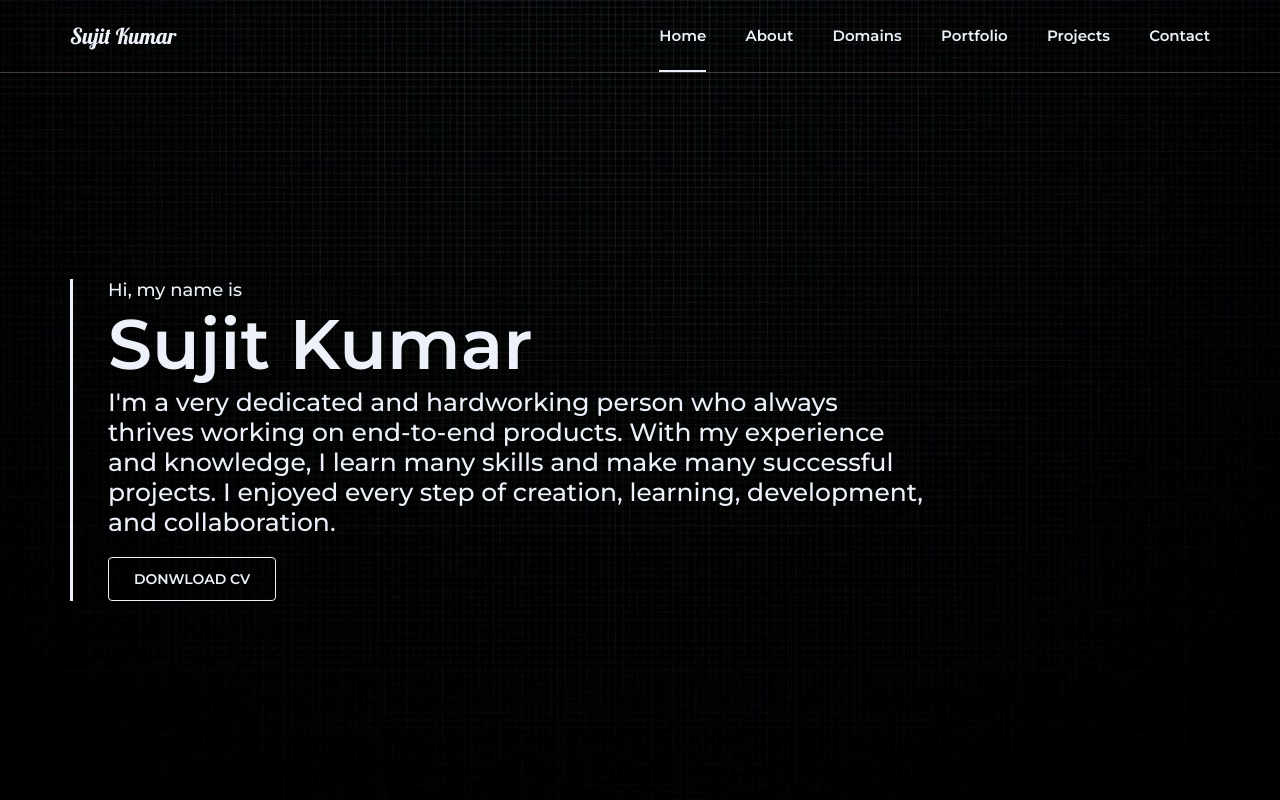
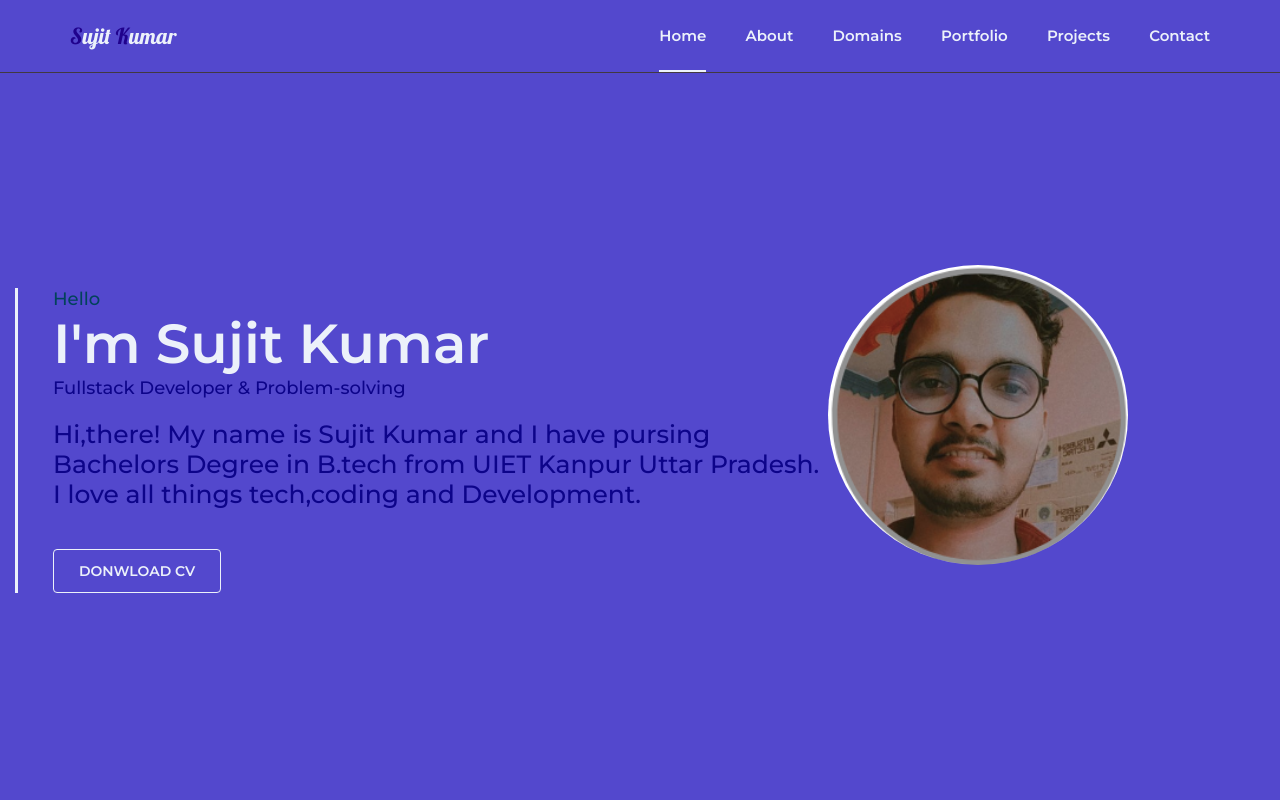
Before and after one commit to Sujitmaurya123/Sujitkumar_portfolio, a plain HTML site: page index.html in a window 1280 px wide. Shown: the top 800 px of the page. Drawn offline with Linux system fonts and the light colour scheme.

Commit message:
adding some feature

```diff
--- a/css/header.css
+++ b/css/header.css
@@ -98,7 +98,7 @@ header .row {
 }
 
 .fixed .navbar ul li a::before {
-  background-color: #5f88e0;
+  background-color: #031c54;
 }
 
 .navbar ul li a:hover::before {
@@ -110,3 +110,7 @@ header .row {
   width: 100%;
   left: 0;
 }
+
+.logoText{
+  color: #20028d;
+}
--- a/css/home.css
+++ b/css/home.css
@@ -1,6 +1,7 @@
 .home {
   min-height: 100vh;
-  background-image: url("../img/Tech3.jpg");
+  /* background-image: url("../img/Tech3.jpg"); */
+  background-color: #5348cd;
   background-size: cover;
   background-position: center;
   padding: 15px;
@@ -16,17 +17,26 @@
   flex: 0 0 100%;
   max-width: 100%;
 }
-
+.home-heading{
+  color: #02425a;
+}
+#home-headertext{
+  color: #0d048a;
+}
+#home-headertext-2{
+  margin:20px 0;
+  color: #0d048a;
+}
 .block {
   flex: 0 0 75%;
-  max-width: 75%;
+  max-width: 65%;
   color: rgb(236, 241, 250);
   padding-left: 35px;
   border-left: 3px solid rgb(236, 241, 250);
   margin-top: 50px;
 }
 .block h1 {
-  font-size: 70px;
+  font-size: 55px;
   font-weight: 600;
   margin: 0;
   padding: 0;
@@ -48,7 +58,7 @@
 }
 .cv-btn a {
   font-size: 14px;
-  color: rgb(97, 141, 224);
+  color: rgb(11, 14, 18);
   background-color: transparent;
   border: 1px solid rgb(236, 241, 250);
   border-radius: 4px;
@@ -60,6 +70,17 @@
   transition: all 0.5s ease;
 }
 .cv-btn a:hover {
-  background-color: #6057da;
+  background-color: #0c0b0f;
   color: #3223d6;
 }
+
+.img-box{
+  width: 300px;
+  height: 300px;
+  background-image: url("/img/Un.png");
+background-position: center;
+  background-repeat: no-repeat;
+  background-size: 100% 100%;
+  border-radius: 50% 50%;
+
+}
--- a/index.html
+++ b/index.html
@@ -5,8 +5,8 @@
       <meta name="viewport" content="width=device-width, initial-scale=1.0" />
       <meta name="keywords" content="HTML, CSS, JavaScript">
       <meta name="description"
-         content="A clean, beautiful and responsive portfolio template for Developers! using only Html, CSS, and JavaScript">
-      <meta name="author" content="Puskar Adhikari">
+         content=" ">
+      <meta name="author" content="Sujit Kumar">
       <title>Sujit Portfolio</title>
       <link href="./css/header.css" rel="stylesheet" />
       <link href="./css/main.css" rel="stylesheet" />
@@ -25,7 +25,7 @@
          <div class="container">
             <div class="row">
                <div class="brand-name">
-                  <a href="/" class="logo">Sujit Kumar</a>
+                  <a href="/" class="logo"> <span class="logoText">S</span>ujit <span class="logoText">K</span>umar</a>
                </div>
                <div class="hamburger">
                   <i class="fa fa-bars"></i>
@@ -44,19 +44,25 @@
          </div>
       </header>
       <section class="home" id="home">
-         <div class="container">
+         <div class="container-2">
             <div class="row full-screen">
                <div class="home-content">
                   <div class="block">
-                     <h6>Hi, my name is</h6>
-                     <h1>Sujit Kumar</h1>
-                     <h3> I'm a very dedicated and hardworking
-                     person who always thrives working on end-to-end products. With my
-                     experience and knowledge, I learn many skills and make many
-                     successful projects. I enjoyed every step of creation, learning,
-                     development, and collaboration.</h3>
+                     <h6> <span class="home-heading">Hello</span></h6>
+                     <h1> I'm Sujit Kumar</h1>
+                     <h6 id="home-headertext">Fullstack Developer & Problem-solving</h6>
+                     <h3 id="home-headertext-2">Hi,there! My name is Sujit Kumar and I have pursing Bachelors Degree in B.tech from UIET Kanpur Uttar Pradesh.
+                        I love all things tech,coding and Development.
+
+                     </h3>
                      <div class="cv-btn">
                         <a href="./Sujit_kumar_CV.pdf">Donwload CV</a>
+                     </div>
+                  </div>
+                  <div class="home-img">
+                     <div class="img-box">
+
+
                      </div>
                   </div>
                </div>
@@ -105,14 +111,14 @@
                            <li><span class="fa-li"><i class="fas fa-check-square"></i></span>HTML</li>
                            <li><span class="fa-li"><i class="fas fa-check-square"></i></span>CSS</li>
                            <li><span class="fa-li"><i class="fas fa-check-square"></i></span>JavaScript</li>
-                           <li><span class="fa-li"><i class="fas fa-check-square"></i></span>React JS</li>
+                           <li><span class="fa-li"><i class="fas fa-check-square"></i></span>React</li>
                            <li><span class="fa-li"><i class="fas fa-check-square"></i></span>Node.JS</li>
                         </ul>
                         <ul  class="fa-ul">
-                           <li><span class="fa-li"><i class="fas fa-check-square"></i></span>Version Control</li>
-                           <li><span class="fa-li"><i class="fas fa-check-square"></i></span>SQL</li>
-                           <li><span class="fa-li"><i class="fas fa-check-square"></i></span>My-Sql</li>
-                           <li><span class="fa-li"><i class="fas fa-check-square"></i></span>Firebase</li>
+                           <li><span class="fa-li"><i class="fas fa-check-square"></i></span>Figma</li>
+                           <li><span class="fa-li"><i class="fas fa-check-square"></i></span>GitHub</li>
+                           <li><span class="fa-li"><i class="fas fa-check-square"></i></span>Bootstrap</li>
+                           <li><span class="fa-li"><i class="fas fa-check-square"></i></span>MySQL</li>
                            <li><span class="fa-li"><i class="fas fa-check-square"></i></span>MongoDB</li>
                         </ul>
                         </div>
@@ -124,7 +130,7 @@
                         <!-- <a href="" aria-label=".."><i class="fa fa-instagram"></i></a> -->
                      </div>
                      <div class="cv-btn">
-                        <a href="./Sujit_kumar_CV.pdf">Donwload CV</a>
+                        <a href="./SujitKumar_CV.pdf">Donwload CV</a>
                      </div>
                   </div>
                </div>
@@ -149,7 +155,7 @@
 
                      Backend End Development:
 
-                     NodeJS, ExpressJS, SQL, Mongoose, REST APIs.
+                     NodeJS, ExpressJS, MySQL, Mongoose, REST APIs.
                      </p>
                   </div>
                   <div class="box">
@@ -190,9 +196,7 @@
                   <div class="box">
                      <div class="icon"><i class="fa fa-laptop"></i></div>
                      <h5>Web Design</h5>
-                     <p> This article delves into the world of Full Stack
-                     Development, shedding light on its significance, key components, and best practices to empower aspiring developers in
-                     crafting exceptional web designs.
+                     <p> Figma Design
                      </p>
                   </div>
                </div>
```
Also changed, not shown: img/Un.png (added), img/pro2.jpg (added), 2 other files.
